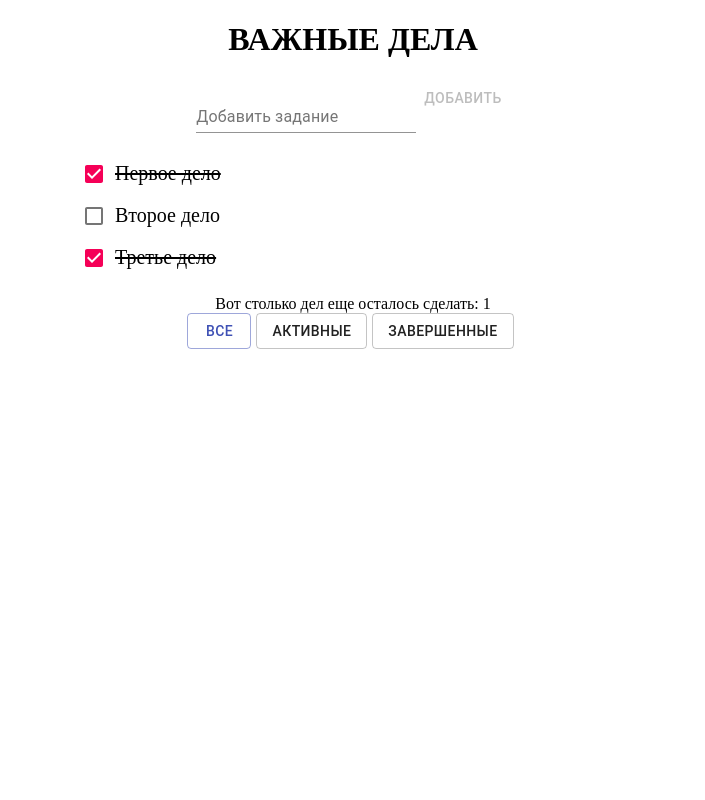
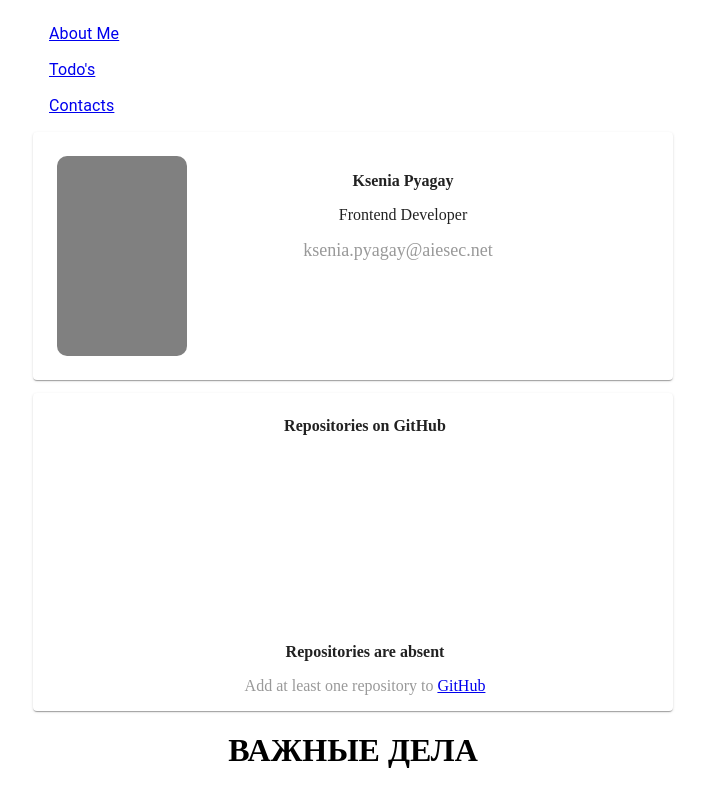
Before and after one commit to WebHeroSchool/first-react-app, a React (Create React App) app: page / in a window 1280 px wide. Shown: the top 800 px of the page, without its empty margins (287-992 px from the left). Built offline with nearby package versions, Linux system fonts and the light colour scheme.

Commit message:
routing + menu

```diff
--- a/package.json
+++ b/package.json
@@ -5,6 +5,7 @@
   "dependencies": {
     "react": "^16.12.0",
     "react-dom": "^16.12.0",
+    "react-router-dom": "^5.1.2",
     "react-scripts": "3.3.0"
   },
   "devDependencies": {
--- /dev/null
+++ b/src/components/About/About.js
@@ -0,0 +1,36 @@
+import React from 'react';
+import Card from '@material-ui/core/Card';
+import styles from './About.module.css';
+
+class About extends React.Component {
+    render() {
+        return (
+            <div>
+                <Card className={styles.about}>
+                    <div className={styles.photo}></div>
+                    <div className={styles.info}>
+                        <p className={styles.info_name}>Ksenia Pyagay</p>
+                        <p className={styles.info_position}>Frontend Developer</p>
+                        <p className={styles.info_mail}> <ion-icon name="mail">ksenia.pyagay@aiesec.net</ion-icon>  </p>
+                        {/*<p className={styles.info_send}> <ion-icon name="send"></ion-icon> +31 (61) 5246576</p>*/}
+                    </div>
+                    <div className={styles.socials}>
+                        <a href="https://www.google.nl/"><ion-icon name="logo-github"></ion-icon></a>
+                        <a href="https://www.google.nl/"><ion-icon name="logo-linkedin"></ion-icon></a>
+                        <a href="https://www.google.nl/"><ion-icon name="logo-facebook"></ion-icon></a>
+                    </div>
+                </Card>
+
+                <Card className={styles.git}>
+                    <p className={styles.git__heading}>Repositories on GitHub</p>
+                    <div className={styles.error_block}>
+                        <p className={styles.error_title} >Repositories are absent</p>
+                        <p className={styles.error_subtitle} >Add at least one repository to <a href="https://github.com/" >GitHub</a></p>
+                    </div>
+                </Card>
+            </div>
+        );
+    }
+}
+
+export default About;
--- /dev/null
+++ b/src/components/About/About.module.css
@@ -0,0 +1,76 @@
+.about {
+    display: flex;
+    flex-direction: row;
+    justify-content: space-between;
+    padding: 1.5rem;
+    margin-bottom: 0.8rem;
+}
+
+ion-icon {
+    font-size: 18px;
+}
+
+.photo {
+    background-color: grey;
+    width: 130px;
+    height: 200px;
+    border-radius: 10px;
+}
+
+.info_mail,
+.info_send {
+    display: flex;
+    align-items: center;
+    color: #999999;
+}
+
+.info_name {
+    font-weight: bold;
+}
+
+.info_mail ion-icon,
+.info_send ion-icon {
+    padding-right: 10px;
+}
+
+.socials {
+    display: flex;
+    align-items: flex-end;
+}
+
+.socials ion-icon {
+    padding-right: 10px;
+    font-size: 26px;
+    color: #999999;
+}
+
+.git {
+    padding-top: 0.5rem;
+    padding-left: 1.5rem;
+}
+
+.git__heading {
+    font-weight: bold;
+    margin-bottom: 13em;
+}
+
+.error_block {
+    position: relative;
+    text-align: center;
+}
+
+.error_block::before {
+    position: absolute;
+    transform: translate(-50%, -100%);
+    content: '';
+    width: 372px;
+    height: 233px;
+    /*background: url(./git-error.svg) no-repeat center center;*/
+}
+
+.error_title {
+    font-weight: bold;
+}
+.error_subtitle{
+    color: #999999;
+}
--- a/src/components/App/App.js
+++ b/src/components/App/App.js
@@ -1,10 +1,13 @@
 import React from 'react';
+import { BrowserRouter as Router, Route, Link } from 'react-router-dom';
+import MenuItem from '@material-ui/core/MenuItem';
+import MenuList from '@material-ui/core/MenuList';
 import InputItem from "../InputItem/InputItem";
 import ItemList from "../ItemList/ItemList";
 import Footer from "../Footer/Footer";
 import styles from './App.module.css'
-
-
+import About from  '../About/About'
+import Contacts from  '../Contacts/Contacts'
 
 class App extends React.Component {
     state = {
@@ -66,6 +69,28 @@ class App extends React.Component {
     render() {
         return (
             <div className={styles.wrap}>
+                <Router>
+                    <div className={styles.wrapp}>
+                        <section className={styles.sidebar}>
+                            <MenuList className={styles.menu}>
+                                <Link to="/" className={styles.link}>
+                                    <MenuItem className={styles.link__item}>About Me</MenuItem>
+                                </Link>
+                                <Link to="/todo" className={styles.link}>
+                                    <MenuItem className={styles.link__item}>Todo's</MenuItem>
+                                </Link>
+                                <Link to="/contacts" className={styles.link}>
+                                    <MenuItem className={styles.link__item}>Contacts</MenuItem>
+                                </Link>
+                            </MenuList>
+                        </section>
+                        <section className={styles.content}>
+                            <Route path="/" exact component={About} />
+                            {/*<Route path="/todo" component={Todo} />*/}
+                            <Route path="/contacts" exact component={Contacts} />
+                        </section>
+                    </div>
+                </Router>
                 <h1 className={styles.title}>Важные дела</h1>
                 <InputItem addTask={this.addTask}/>
                 <ItemList items={this.state.items}
--- /dev/null
+++ b/src/components/Contacts/Contacts.js
@@ -0,0 +1,15 @@
+import React from 'react';
+import Card from '@material-ui/core/Card';
+import styles from './Contacts.module.css';
+
+class Contacts extends React.Component {
+    render() {
+        return (
+            <Card>
+                <p className={styles.comming_text}>Soon...</p>
+            </Card>
+        );
+    }
+}
+
+export default Contacts;
--- /dev/null
+++ b/src/components/Contacts/Contacts.module.css
@@ -0,0 +1,5 @@
+.comming_text {
+    font-size: 5em;
+    font-weight: bold;
+    text-align: center;
+}
```
Also changed, not shown: 1 other file (tests, documents, lock files or other folders). Lines whose indentation alone changed are shown as unchanged.
